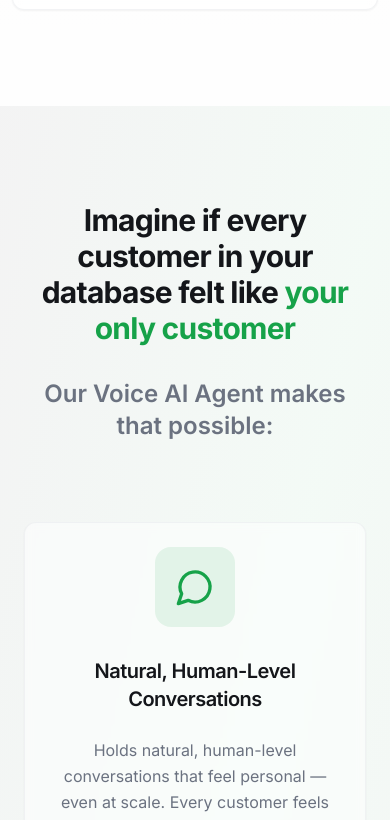
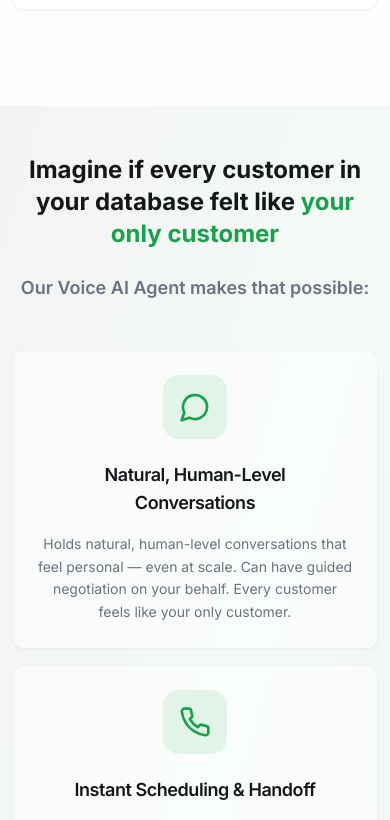
Before and after one commit to Dialo-Inc/dialo, a React (Vite) app: page /ParagonHonda in a window 390 px wide. Shown: the part 2261-3081 px from the top of the page. Built offline with nearby package versions, Linux system fonts and the light colour scheme; no server answers; what @vapi-ai/web would draw is missing.

Commit message:
Fix Vercel routing and improve responsiveness
Implement Vercel SPA routing with `vercel.json`, enhance mobile responsiveness for all components, update content and button text, unify dialog triggers, create a favicon from the logo, and ensure proper mobile typography for both landing pages.

```diff
--- a/index.html
+++ b/index.html
@@ -2,7 +2,7 @@
 <html lang="en">
   <head>
     <meta charset="UTF-8" />
-    <link rel="icon" type="image/svg+xml" href="/favicon.ico" />
+    <link rel="icon" type="image/png" href="/favicon.png" />
     <meta name="viewport" content="width=device-width, initial-scale=1.0" />
     <title>Dialo - AI Voice Agent for Auto Dealerships</title>
     <meta name="description" content="Transform your dealership with Dialo AI Voice Agent. Boost sales, enhance CSI, and cut costs with 24/7 intelligent customer communication." />
--- a/src/components/ParagonHondaBenefitsSection.tsx
+++ b/src/components/ParagonHondaBenefitsSection.tsx
@@ -41,15 +41,15 @@ const ParagonHondaBenefitsSection = () => {
             <Card key={index} className="group bg-card/50 backdrop-blur-sm border-border/50 shadow-premium-md hover:shadow-premium-xl transition-all duration-500 hover:scale-105 hover:bg-card relative overflow-hidden">
               <div className="absolute inset-0 bg-gradient-to-br from-accent/5 to-accent/10 opacity-0 group-hover:opacity-100 transition-opacity duration-500" />
               <div className="absolute top-0 right-0 w-24 h-24 bg-gradient-to-br from-accent/10 to-accent/20 rounded-bl-3xl opacity-50"></div>
-              <CardHeader className="text-center pb-6 relative">
-                <div className="w-20 h-20 bg-gradient-accent rounded-2xl flex items-center justify-center mx-auto mb-6 group-hover:scale-110 transition-transform duration-500 shadow-premium-sm">
-                  <benefit.icon className="w-10 h-10 text-accent-foreground" />
+              <CardHeader className="text-center pb-4 sm:pb-6 relative">
+                <div className="w-16 h-16 sm:w-20 sm:h-20 bg-gradient-accent rounded-2xl flex items-center justify-center mx-auto mb-4 sm:mb-6 group-hover:scale-110 transition-transform duration-500 shadow-premium-sm">
+                  <benefit.icon className="w-8 h-8 sm:w-10 sm:h-10 text-accent-foreground" />
                 </div>
-                <div className="text-4xl font-bold text-accent mb-4 group-hover:scale-105 transition-transform duration-500">{benefit.metric}</div>
-                <CardTitle className="text-lg text-foreground group-hover:text-foreground transition-colors duration-500">{benefit.title}</CardTitle>
+                <div className="text-3xl sm:text-4xl font-bold text-accent mb-3 sm:mb-4 group-hover:scale-105 transition-transform duration-500">{benefit.metric}</div>
+                <CardTitle className="text-base sm:text-lg text-foreground group-hover:text-foreground transition-colors duration-500 px-2">{benefit.title}</CardTitle>
               </CardHeader>
-              <CardContent className="relative">
-                <p className="text-muted-foreground leading-relaxed text-center">{benefit.description}</p>
+              <CardContent className="relative mobile-card-padding">
+                <p className="text-muted-foreground leading-relaxed text-center mobile-text">{benefit.description}</p>
               </CardContent>
             </Card>
           ))}
--- a/src/components/ParagonHondaPreSaleSection.tsx
+++ b/src/components/ParagonHondaPreSaleSection.tsx
@@ -2,6 +2,7 @@ import { useState, useEffect } from 'react';
 import { Button } from '@/components/ui/button';
 import { Card, CardContent, CardHeader, CardTitle } from '@/components/ui/card';
 import { Badge } from '@/components/ui/badge';
+import { AIAgentDialog } from '@/components/ui/ai-agent-dialog';
 import { ArrowRight, Building, Users, Zap, Clock, CheckCircle } from 'lucide-react';
 const ParagonHondaPreSaleSection = () => {
   const [timeLeft, setTimeLeft] = useState({
@@ -123,12 +124,14 @@ const ParagonHondaPreSaleSection = () => {
 
         {/* Final CTA */}
         <div className="text-center">
-          <Button size="lg" className="bg-accent hover:bg-accent-hover text-accent-foreground px-8 lg:px-12 py-6 lg:py-8 text-lg lg:text-xl font-bold shadow-premium-lg hover:shadow-premium-xl transition-all duration-300 hover:scale-105">
-            See the AI Agent in Action
-            <ArrowRight className="w-6 h-6 ml-4" />
-          </Button>
+          <AIAgentDialog assistantId={import.meta.env.VITE_PARAGON_HONDA_ASSISTANT_ID}>
+            <Button size="lg" className="bg-accent hover:bg-accent-hover text-accent-foreground px-6 sm:px-8 lg:px-12 py-4 sm:py-6 lg:py-8 text-base sm:text-lg lg:text-xl font-bold shadow-premium-lg hover:shadow-premium-xl transition-all duration-300 hover:scale-105 w-full sm:w-auto">
+              See the AI Agent in Action
+              <ArrowRight className="w-5 h-5 sm:w-6 sm:h-6 ml-3 sm:ml-4" />
+            </Button>
+          </AIAgentDialog>
 
-          <p className="text-sm sm:text-base text-primary-foreground/70 mt-6 max-w-2xl mx-auto leading-relaxed px-2 mb-16">
+          <p className="text-sm sm:text-base text-primary-foreground/70 mt-4 sm:mt-6 max-w-2xl mx-auto leading-relaxed px-2 mb-12 sm:mb-16">
             Transform your dealership communication today. Your customers are waiting, and your competitors are planning.
           </p>
         </div>
--- a/src/components/ParagonHondaSolutionSection.tsx
+++ b/src/components/ParagonHondaSolutionSection.tsx
@@ -6,7 +6,7 @@ const ParagonHondaSolutionSection = () => {
     {
       icon: MessageCircle,
       title: "Natural, Human-Level Conversations",
-      description: "Holds natural, human-level conversations that feel personal — even at scale. Every customer feels like your only customer."
+      description: "Holds natural, human-level conversations that feel personal — even at scale. Can have guided negotiation on your behalf. Every customer feels like your only customer."
     },
     {
       icon: Phone,
@@ -26,30 +26,30 @@ const ParagonHondaSolutionSection = () => {
   ];
 
   return (
-    <section className="py-24 bg-background relative overflow-hidden">
+    <section className="mobile-section-padding bg-background relative overflow-hidden">
       <div className="absolute inset-0 bg-gradient-to-br from-primary/5 via-accent/5 to-primary/5" />
-      <div className="container mx-auto px-6 relative">
-        <div className="text-center mb-20">
-          <h2 className="heading-lg text-foreground mb-8">
+      <div className="mobile-container relative">
+        <div className="text-center mb-12 sm:mb-16 lg:mb-20">
+          <h2 className="mobile-heading text-foreground mb-6 sm:mb-8 px-2">
             Imagine if every customer in your database felt like <span className="text-accent">your only customer</span>
           </h2>
-          <p className="text-2xl text-muted-foreground mb-6 font-semibold">
+          <p className="text-lg sm:text-xl lg:text-2xl text-muted-foreground mb-4 sm:mb-6 font-semibold px-2">
             Our Voice AI Agent makes that possible:
           </p>
         </div>
 
-        <div className="grid lg:grid-cols-2 gap-8 mb-20">
+        <div className="grid sm:grid-cols-1 lg:grid-cols-2 mobile-gap mb-12 sm:mb-16 lg:mb-20">
           {features.map((feature, index) => (
             <Card key={index} className="group bg-card/50 backdrop-blur-sm border-border/50 shadow-premium-md hover:shadow-premium-xl transition-all duration-500 hover:scale-105 hover:bg-card">
               <div className="absolute inset-0 bg-gradient-to-br from-accent/5 to-accent/10 opacity-0 group-hover:opacity-100 transition-opacity duration-500" />
-              <CardHeader className="text-center pb-6 relative">
-                <div className="w-20 h-20 bg-accent/10 rounded-2xl flex items-center justify-center mx-auto mb-6 group-hover:bg-accent/20 transition-colors duration-500">
-                  <feature.icon className="w-10 h-10 text-accent group-hover:scale-110 transition-transform duration-500" />
+              <CardHeader className="text-center pb-4 sm:pb-6 relative">
+                <div className="w-16 h-16 sm:w-20 sm:h-20 bg-accent/10 rounded-2xl flex items-center justify-center mx-auto mb-4 sm:mb-6 group-hover:bg-accent/20 transition-colors duration-500">
+                  <feature.icon className="w-8 h-8 sm:w-10 sm:h-10 text-accent group-hover:scale-110 transition-transform duration-500" />
                 </div>
-                <CardTitle className="text-xl text-foreground group-hover:text-foreground transition-colors duration-500">{feature.title}</CardTitle>
+                <CardTitle className="text-lg sm:text-xl text-foreground group-hover:text-foreground transition-colors duration-500 px-2">{feature.title}</CardTitle>
               </CardHeader>
-              <CardContent className="relative">
-                <p className="text-muted-foreground leading-relaxed text-center">{feature.description}</p>
+              <CardContent className="relative mobile-card-padding pt-0">
+                <p className="text-muted-foreground leading-relaxed text-center mobile-text">{feature.description}</p>
               </CardContent>
             </Card>
           ))}
```
Also changed, not shown: src/components/ParagonHondaSocialProofSection.tsx (+25 -22 lines), public/favicon.png (added), vercel.json (added).
